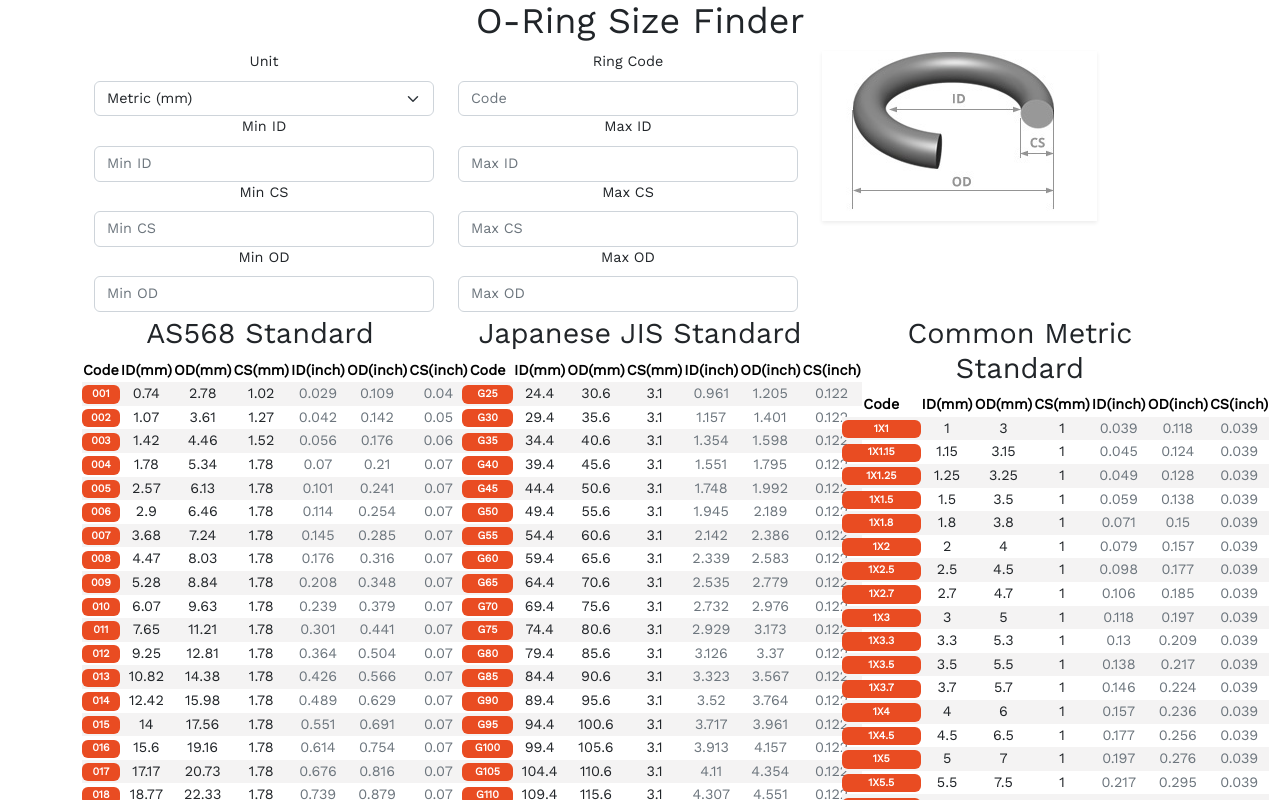
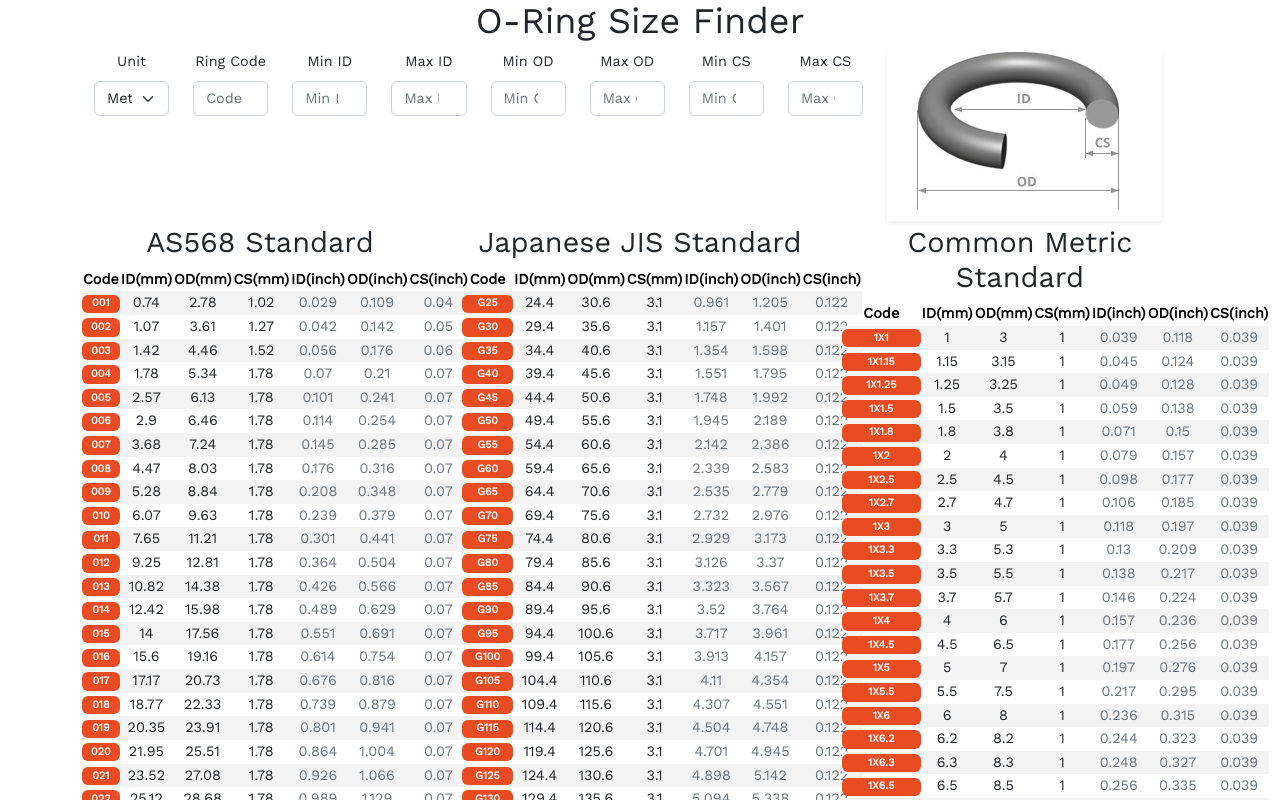
Before and after one commit to ijash/o-ring0finder, a React (Create React App) app: page / in a window 1280 px wide. Shown: the top 800 px of the page. Built offline with nearby package versions, Linux system fonts and the light colour scheme.

Commit message:
feat(): divWrapper

```diff
--- a/src/App.tsx
+++ b/src/App.tsx
@@ -4,6 +4,7 @@ import { As568Data, JisData, MetricData } from "./data/values";
 import { TableComponent } from "./components/table";
 import { MeasurementUnit, IDataFilter } from "./data/IData";
 import oringSpec from "./assets/img/oring-spec.jpg";
+import { divWrapper } from "./components/wrapper/divWrapper";
 
 function App() {
   const as568 = As568Data;
@@ -23,7 +24,8 @@ function App() {
 
       <div className="input-group-sm mb-1">
         <div className="container row">
-          <div className="col">
+          {divWrapper(
+            "col",
             <div id="unitForm">
               <label className="form-label" htmlFor="measurementUnit">
                 Unit
@@ -43,6 +45,27 @@ function App() {
                 <option value={MeasurementUnit.INCH}>Imperial (Inch)</option>
               </select>
             </div>
+          )}
+          {divWrapper(
+            "col",
+            <div id="ringCodeForm">
+              <label className="form-label" htmlFor="ringCode">
+                Ring Code
+              </label>
+              <input
+                className="form-control"
+                type="text"
+                name="Ring Code"
+                placeholder="Code"
+                id="ringCode"
+                onChange={(event) => {
+                  setFilterTerm({ ...filterTerm, code: event.target.value });
+                }}
+              />
+            </div>
+          )}
+          {divWrapper(
+            "col",
             <div id="minIdForm">
               <label className="form-label" htmlFor="IDMin">
                 Min ID
@@ -63,6 +86,78 @@ function App() {
                 }}
               />{" "}
             </div>
+          )}
+          {divWrapper(
+            "col",
+            <div id="maxIdForm">
+              <label className="form-label" htmlFor="IDMax">
+                Max ID
+              </label>
+              <input
+                className="form-control"
+                type="number"
+                step="0.01"
+                min="0"
+                name="Max ID "
+                placeholder="Max ID"
+                id="IDMax"
+                onChange={(event) => {
+                  setFilterTerm({
+                    ...filterTerm,
+                    maxId: parseFloat(event.target.value) || 0,
+                  });
+                }}
+              />{" "}
+            </div>
+          )}
+          {divWrapper(
+            "col",
+            <div id="minOdForm">
+              <label className="form-label" htmlFor="ODMin">
+                Min OD
+              </label>
+              <input
+                className="form-control"
+                type="number"
+                step="0.01"
+                min="0"
+                name="Min OD "
+                placeholder="Min OD"
+                id="ODMin"
+                onChange={(event) => {
+                  setFilterTerm({
+                    ...filterTerm,
+                    minOd: parseFloat(event.target.value) || 0,
+                  });
+                }}
+              />{" "}
+            </div>
+          )}
+          {divWrapper(
+            "col",
+            <div id="maxOdForm">
+              <label className="form-label" htmlFor="ODMax">
+                Max OD
+              </label>
+              <input
+                className="form-control"
+                type="number"
+                step="0.01"
+                min="0"
+                name="Max OD "
+                placeholder="Max OD"
+                id="ODMax"
+                onChange={(event) => {
+                  setFilterTerm({
+                    ...filterTerm,
+                    maxOd: parseFloat(event.target.value) || 0,
+                  });
+                }}
+              />{" "}
+            </div>
+          )}
+          {divWrapper(
+            "col",
             <div id="minCsForm">
               <label className="form-label" htmlFor="CSMin">
                 Min CS
@@ -83,64 +178,9 @@ function App() {
                 }}
               />{" "}
             </div>
-            <div id="minOdForm">
-              <label className="form-label" htmlFor="ODMin">
-                Min OD
-              </label>
-              <input
-                className="form-control"
-                type="number"
-                step="0.01"
-                min="0"
-                name="Min OD "
-                placeholder="Min OD"
-                id="ODMin"
-                onChange={(event) => {
-                  setFilterTerm({
-                    ...filterTerm,
-                    minOd: parseFloat(event.target.value) || 0,
-                  });
-                }}
-              />{" "}
-            </div>
-          </div>
-
-          <div className="col">
-            <div id="ringCodeForm">
-              <label className="form-label" htmlFor="ringCode">
-                Ring Code
-              </label>
-              <input
-                className="form-control"
-                type="text"
-                name="Ring Code"
-                placeholder="Code"
-                id="ringCode"
-                onChange={(event) => {
-                  setFilterTerm({ ...filterTerm, code: event.target.value });
-                }}
-              />
-            </div>
-            <div id="maxIdForm">
-              <label className="form-label" htmlFor="IDMax">
-                Max ID
-              </label>
-              <input
-                className="form-control"
-                type="number"
-                step="0.01"
-                min="0"
-                name="Max ID "
-                placeholder="Max ID"
-                id="IDMax"
-                onChange={(event) => {
-                  setFilterTerm({
-                    ...filterTerm,
-                    maxId: parseFloat(event.target.value) || 0,
-                  });
-                }}
-              />{" "}
-            </div>
+          )}
+          {divWrapper(
+            "col",
             <div id="maxCsForm">
               <label className="form-label" htmlFor="CSMax">
                 Max CS{" "}
@@ -161,27 +201,7 @@ function App() {
                 }}
               />{" "}
             </div>
-            <div id="maxOdForm">
-              <label className="form-label" htmlFor="ODMax">
-                Max OD
-              </label>
-              <input
-                className="form-control"
-                type="number"
-                step="0.01"
-                min="0"
-                name="Max OD "
-                placeholder="Max OD"
-                id="ODMax"
-                onChange={(event) => {
-                  setFilterTerm({
-                    ...filterTerm,
-                    maxOd: parseFloat(event.target.value) || 0,
-                  });
-                }}
-              />{" "}
-            </div>
-          </div>
+          )}
 
           <div className="container col ">
             <img
--- /dev/null
+++ b/src/components/wrapper/divWrapper.tsx
@@ -0,0 +1,5 @@
+import React from "react";
+
+export function divWrapper(className: string, el: JSX.Element): JSX.Element {
+  return <div className={`${className}`}>{el}</div>;
+}
```
